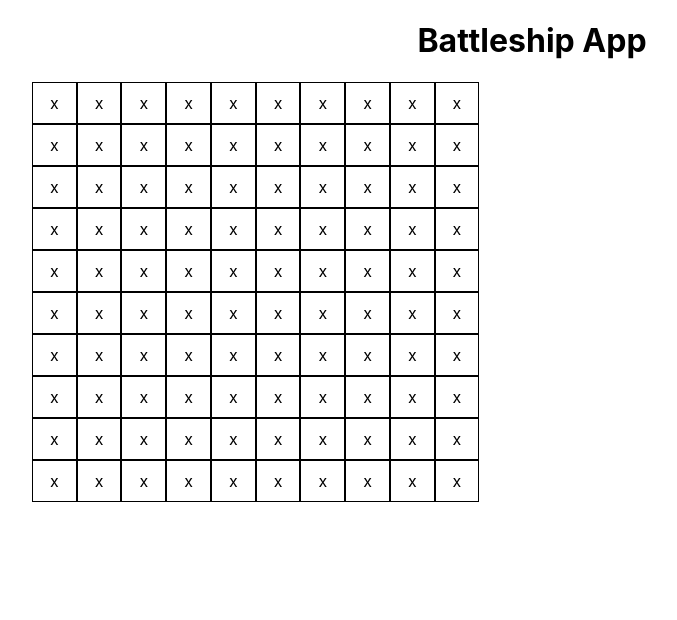
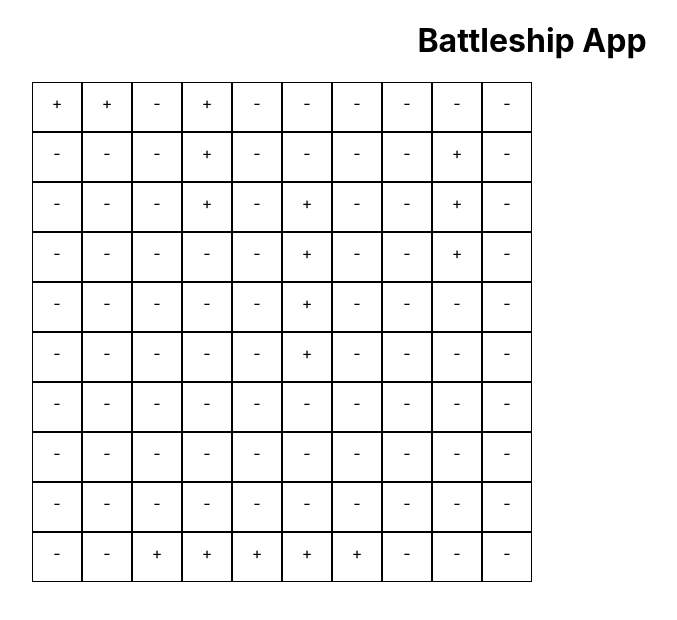
Before and after one commit to Gizzz/battleship-app, a React (Create React App) app: page / in a window 1280 px wide. Shown: the top 620 px of the page, without its empty margins (108-785 px from the left). Built offline with nearby package versions, Linux system fonts and the light colour scheme.

Commit message:
rewrite Board as class component, display initial layout of ships

```diff
--- a/src/components/Board/Board.jsx
+++ b/src/components/Board/Board.jsx
@@ -1,31 +1,71 @@
 import React from 'react';
 import './Board.scss';
 
-const Board = () => {
-  const rowsCount = 10;
-  const rows = [];
-  for (let i = 0; i < rowsCount; i++) {
-    rows.push(
-      <div className="board__row" key={i}>
-        <div className="board__cell">x</div>
-        <div className="board__cell">x</div>
-        <div className="board__cell">x</div>
-        <div className="board__cell">x</div>
-        <div className="board__cell">x</div>
-        <div className="board__cell">x</div>
-        <div className="board__cell">x</div>
-        <div className="board__cell">x</div>
-        <div className="board__cell">x</div>
-        <div className="board__cell">x</div>
+class Board extends React.Component {
+  initialState = {
+    "shipTypes": {
+      "carrier": { "size": 5, "count": 1 },
+      "battleship": { "size": 4, "count": 1 },
+      "cruiser": { "size": 3, "count": 1 },
+      "submarine": { "size": 3, "count": 1 },
+      "destroyer": { "size": 2, "count": 1 },
+    },
+    "layout": [
+      { "ship": "carrier", "positions": [[2,9], [3,9], [4,9], [5,9], [6,9]] },
+      { "ship": "battleship", "positions": [[5,2], [5,3], [5,4], [5,5]] },
+      { "ship": "cruiser", "positions": [[8,1], [8,2], [8,3]] },
+      { "ship": "submarine", "positions": [[3,0], [3,1], [3,2]] },
+      { "ship": "destroyer", "positions": [[0,0], [1,0]] },
+    ]
+  }
+
+  state = this.initialState
+
+  computeBoard = () => {
+    const board = [];
+    const boardSize = 10;
+
+    for (let i = 0; i < boardSize; i++) {
+      const row = [];
+
+      for (let j = 0; j < boardSize; j++) {
+        row.push('-');
+      }
+
+      board.push(row);
+    }
+
+    for (let ship of this.state.layout) {
+      for (let position of ship.positions) {
+        const rowIndex = position[1];
+        const colIndex = position[0];
+        board[rowIndex][colIndex] = '+';
+      }
+    }
+
+    return board;
+  }
+
+  render() {
+    const computedBoard = this.computeBoard();
+    const rowsJsx = [];
+
+    for (let i = 0; i < computedBoard.length; i++) {
+      const row = computedBoard[i];
+      const colsJsx = row.map((cellValue, index) => (
+        <div className="board__cell" key={index}>{cellValue}</div>
+      ));
+
+      const rowJsx = (<div className="board__row" key={i}>{colsJsx}</div>);
+      rowsJsx.push(rowJsx);
+    }
+
+    return (
+      <div className="board">
+        {rowsJsx}
       </div>
     );
   }
-
-  return (
-    <div className="board">
-      {rows}
-    </div>
-  );
-};
+}
 
 export default Board;
--- a/src/components/Board/Board.scss
+++ b/src/components/Board/Board.scss
@@ -11,4 +11,6 @@
 .board__cell {
   border: 1px solid black;
   padding: 10px 17px;
+  width: 50px;
+  height: 50px;
 }
```
